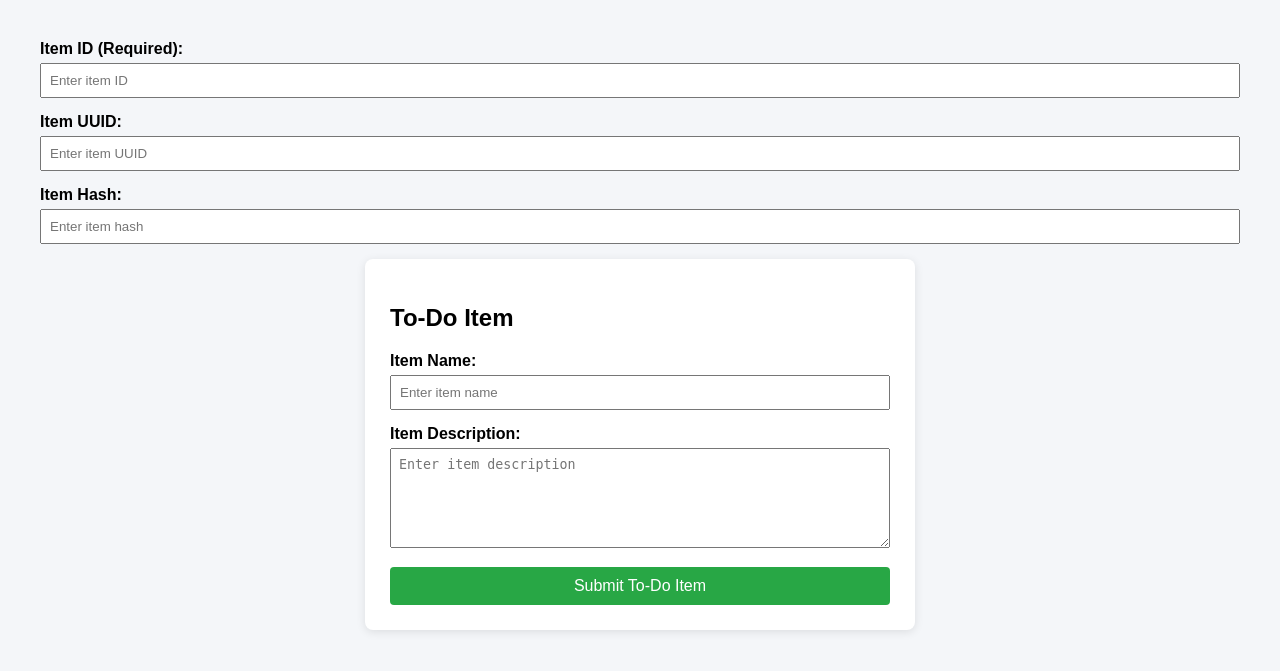
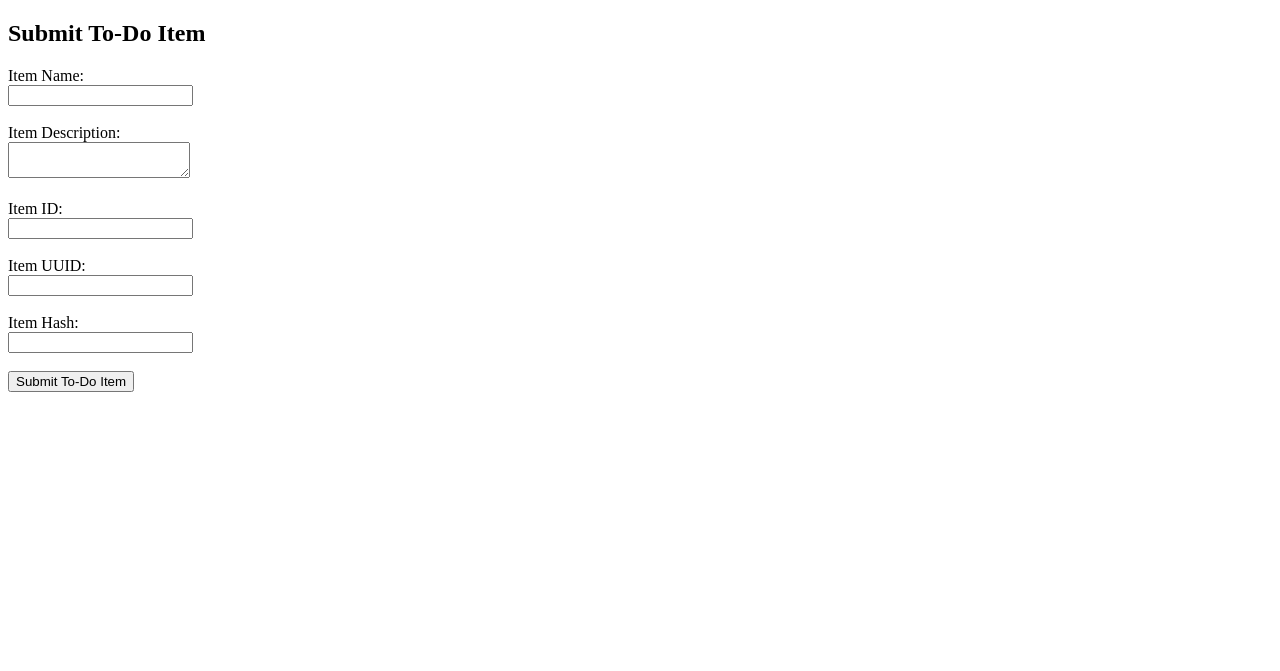
Before and after one commit to ShreyasDamle2805/Git_and_GitHub_Shreyas, a Flask app: template templates/todo.html in a window 1280 px wide. Shown: the top 671 px of the page. Run offline with Flask 3, Linux system fonts and the light colour scheme; the template is opened without the code that fills it, so the values that code supplies are empty.

Commit message:
Simplify project and complete Task 4

```diff
--- a/app.py
+++ b/app.py
@@ -1,64 +1,87 @@
 import os
 import json
-import re
 from flask import Flask, render_template, request, redirect, url_for, jsonify
 from pymongo import MongoClient
 from dotenv import load_dotenv
 
-# Load environment variables from .env file
 load_dotenv()
 
 app = Flask(__name__)
-app.secret_key = os.getenv("SECRET_KEY", "default-key")
 
-# Connect to MongoDB Atlas using environment variable
-mongo_uri = os.getenv("MONGO_URI")
-client = MongoClient(mongo_uri, serverSelectionTimeoutMS=5000)
+# MongoDB connection
+client = MongoClient(os.getenv("MONGO_URI"))
 db = client["devops_db"]
+
 collection = db["form_submissions"]
+todo_collection = db["todo_items"]
 
-# Helper function: Validate email format using regex
-def is_valid_email(email):
-    pattern = r"^[\w\.-]+@[\w\.-]+\.\w+$"
-    return re.match(pattern, email) is not None
 
-@app.route('/', methods=['GET', 'POST'])
+@app.route("/", methods=["GET", "POST"])
 def index():
-    if request.method == 'POST':
-        name = request.form.get('name')
-        email = request.form.get('email')
-        role = request.form.get('role')
+    if request.method == "POST":
+        name = request.form.get("name")
+        email = request.form.get("email")
+        role = request.form.get("role")
 
-        # Basic input validation
         if not name or not email or not role:
-            return render_template('index.html', error="All fields are required!")
+            return render_template("index.html", error="Please fill all fields.")
 
-        # Email format validation
-        if not is_valid_email(email):
-            return render_template('index.html', error="Please enter a valid email address!")
+        data = {
+            "name": name,
+            "email": email,
+            "role": role
+        }
 
-        # Insert document into MongoDB Atlas
-        try:
-            document = {"name": name, "email": email, "role": role}
-            collection.insert_one(document)
-            return redirect(url_for('success'))
-        except Exception as e:
-            return render_template('index.html', error=f"Database error: {str(e)}")
+        collection.insert_one(data)
 
-    return render_template('index.html')
+        return redirect(url_for("success"))
 
-@app.route('/success')
+    return render_template("index.html")
+
+
+@app.route("/success")
 def success():
-    return render_template('success.html')
+    return render_template("success.html")
 
-@app.route('/api', methods=['GET'])
+
+@app.route("/api")
 def get_api_data():
-    try:
-        with open('data.json', 'r') as file:
-            data = json.load(file)
-        return jsonify(data)
-    except Exception as e:
-        return jsonify({"status": "error", "message": str(e)}), 500
+    with open("data.json", "r") as file:
+        data = json.load(file)
 
-if __name__ == '__main__':
+    return jsonify(data)
+
+
+@app.route("/submittodoitem", methods=["POST"])
+def submit_todo_item():
+    item_name = request.form.get("itemName")
+    item_description = request.form.get("itemDescription")
+    item_id = request.form.get("itemId")
+    item_uuid = request.form.get("itemUUID")
+    item_hash = request.form.get("itemHash")
+
+    if not item_name or not item_description:
+        return jsonify({
+            "status": "error",
+            "message": "Item name and description are required"
+        }), 400
+
+    data = {
+        "itemName": item_name,
+        "itemDescription": item_description,
+        "itemId": item_id,
+        "itemUUID": item_uuid,
+        "itemHash": item_hash
+    }
+
+    result = todo_collection.insert_one(data)
+
+    return jsonify({
+        "status": "success",
+        "message": "To-Do item submitted successfully",
+        "itemId": str(result.inserted_id)
+    })
+
+
+if __name__ == "__main__":
     app.run(debug=True)
--- a/templates/todo.html
+++ b/templates/todo.html
@@ -1,115 +1,33 @@
 <!DOCTYPE html>
-<html lang="en">
+<html>
 <head>
-    <meta charset="UTF-8">
-    <meta name="viewport" content="width=device-width, initial-scale=1.0">
     <title>To-Do Page</title>
-    <style>
-        body {
-            font-family: Arial, sans-serif;
-            background-color: #f4f6f9;
-            margin: 40px;
-        }
+</head>
 
-        .container {
-            max-width: 500px;
-            background: white;
-            padding: 25px;
-            border-radius: 8px;
-            margin: 0 auto;
-            box-shadow: 0 2px 10px rgba(0,0,0,0.1);
-        }
+<body>
 
-        .form-group {
-            margin-bottom: 15px;
-        }
+    <h2>Submit To-Do Item</h2>
 
-        label {
-            display: block;
-            margin-bottom: 5px;
-            font-weight: bold;
-        }
+    <form action="/submittodoitem" method="POST">
 
-        input[type="text"],
-        textarea {
-            width: 100%;
-            padding: 8px;
-            box-sizing: border-box;
-        }
+        <label>Item Name:</label><br>
+        <input type="text" name="itemName" required><br><br>
 
-        textarea {
-            min-height: 100px;
-            resize: vertical;
-        }
+        <label>Item Description:</label><br>
+        <textarea name="itemDescription" required></textarea><br><br>
 
-        button {
-            background-color: #28a745;
-            color: white;
-            border: none;
-            padding: 10px;
-            border-radius: 4px;
-            cursor: pointer;
-            width: 100%;
-            font-size: 16px;
-        }
-    </style>
-</head>
-<body> <div class="form-group">
-    <label for="itemId">Item ID (Required):</label>
-    <input
-        type="text"
-        id="itemId"
-        name="itemId"
-        placeholder="Enter item ID"
-        required
-    >
-</div> <div class="form-group">
-    <label for="itemUuid">Item UUID:</label>
-    <input
-        type="text"
-        id="itemUuid"
-        name="itemUuid"
-        placeholder="Enter item UUID"
-        required
-    >
-</div> <div class="form-group">
-    <label for="itemHash">Item Hash:</label>
-    <input
-        type="text"
-        id="itemHash"
-        name="itemHash"
-        placeholder="Enter item hash"
-        required
-    >
-</div>
+        <label>Item ID:</label><br>
+        <input type="text" name="itemId" required><br><br>
 
-    <div class="container">
-        <h2>To-Do Item</h2>
+        <label>Item UUID:</label><br>
+        <input type="text" name="itemUUID" required><br><br>
 
-        <form action="/submittodoitem" method="POST">
-            <div class="form-group">
-                <label for="itemName">Item Name:</label>
-                <input
-                    type="text"
-                    id="itemName"
-                    name="itemName"
-                    placeholder="Enter item name"
-                    required
-                >
-            </div>
+        <label>Item Hash:</label><br>
+        <input type="text" name="itemHash" required><br><br>
 
-            <div class="form-group">
-                <label for="itemDescription">Item Description:</label>
-                <textarea
-                    id="itemDescription"
-                    name="itemDescription"
-                    placeholder="Enter item description"
-                    required
-                ></textarea>
-            </div>
+        <button type="submit">Submit To-Do Item</button>
 
-            <button type="submit">Submit To-Do Item</button>
-        </form>
-    </div>
+    </form>
+
 </body>
 </html>
```
Also changed, not shown: README.md, requirements.txt (line endings or trailing spaces).
